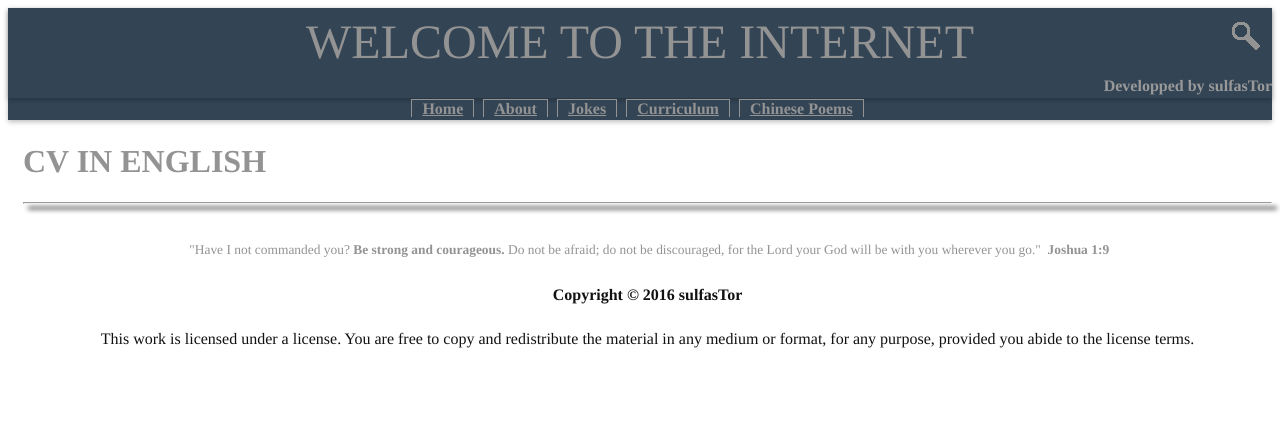
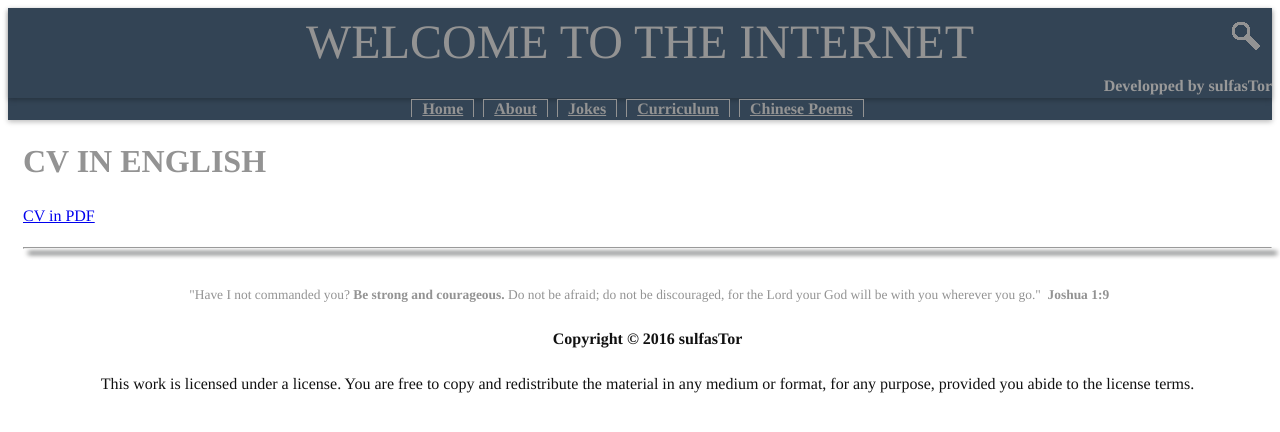
Before and after one commit to sulfasTor/sulfasTor.github.io, a Jekyll site: the page built from cv.md, in a window 1280 px wide. Shown: the top 432 px of the page. Built offline with Jekyll 4.4.1, drawn with Linux system fonts in a browser that asks for light colours.

Commit message:
added cv

```diff
--- a/cv.md
+++ b/cv.md
@@ -5,4 +5,4 @@ permalink: /cv/
 ---
 
 <h1> CV in English</h1>
-<a target='_blank' href='/cv/cv_english.pdf'></a>
+<a target='_blank' href='/cv/cv_english.pdf'>CV in PDF</a>
```
